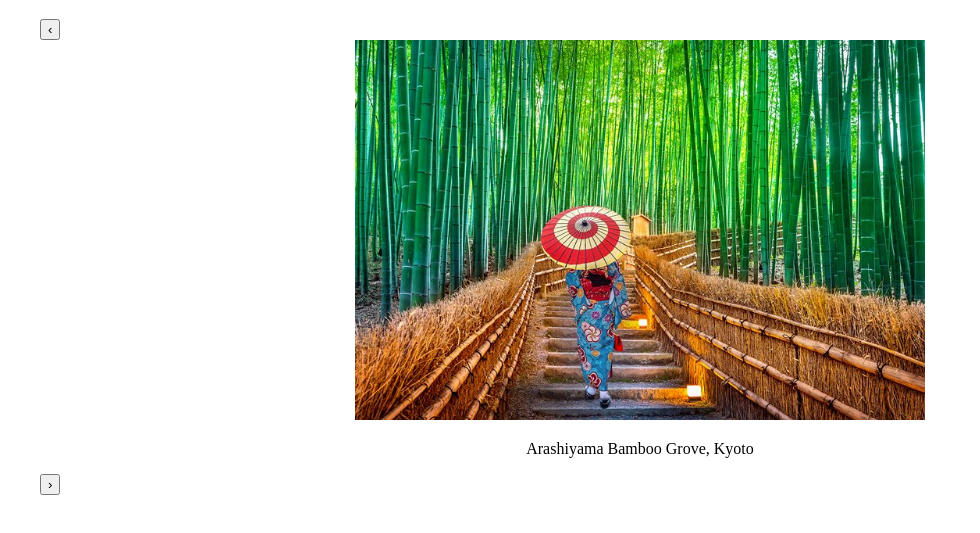
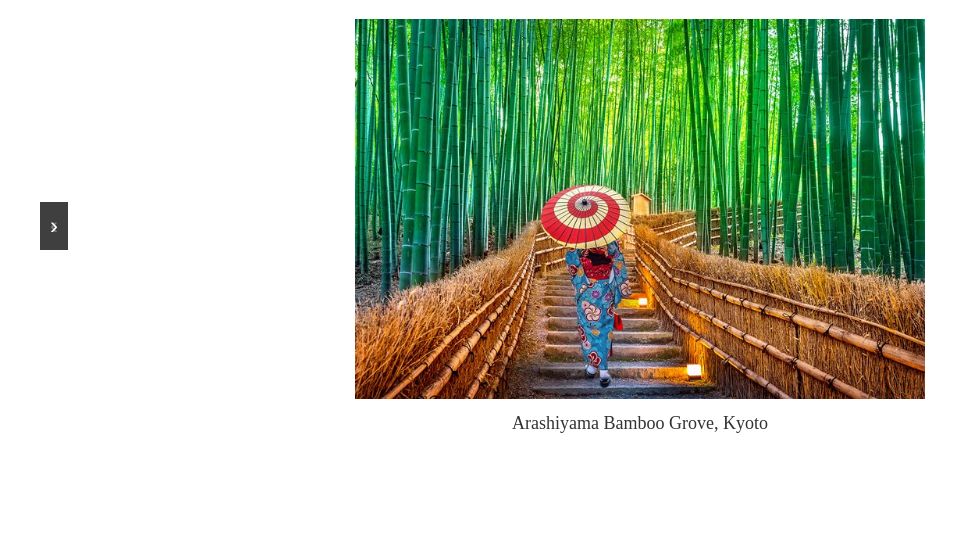
Before and after one commit to Rachanashivarkar/Image-gallery, a plain HTML site: page index.html in a window 1280 px wide. Shown: the part 61-594 px from the top of the page, without its empty margins (0-980 px from the left). Drawn offline with Linux system fonts and the light colour scheme.

Commit message:
css for arroes added

```diff
--- a/style.css
+++ b/style.css
@@ -7,3 +7,23 @@
     position: relative;
     text-align: center;
 }
+.head-img{
+    text-align: center;
+}
+
+.img-caption {
+    margin-top: 10px;
+    font-size: 18px;
+    color: #333;
+}
+.arrow {
+    position: absolute;
+    top: 50%;
+    transform: translateY(-50%);
+    font-size: 24px;
+    background-color: rgba(0, 0, 0, 0.5);
+    color: white;
+    border: none;
+    padding: 10px;
+    cursor: pointer;
+}
```
